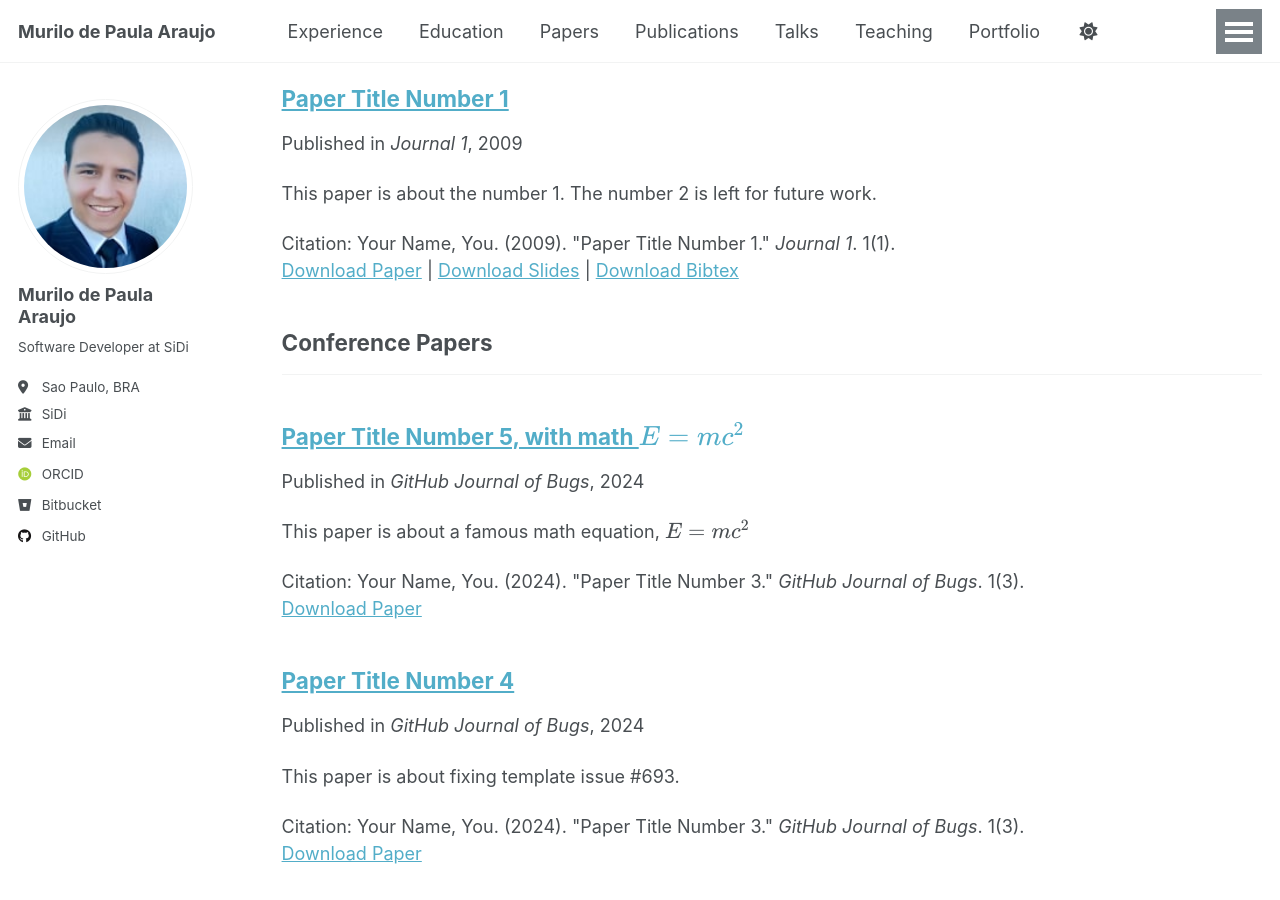
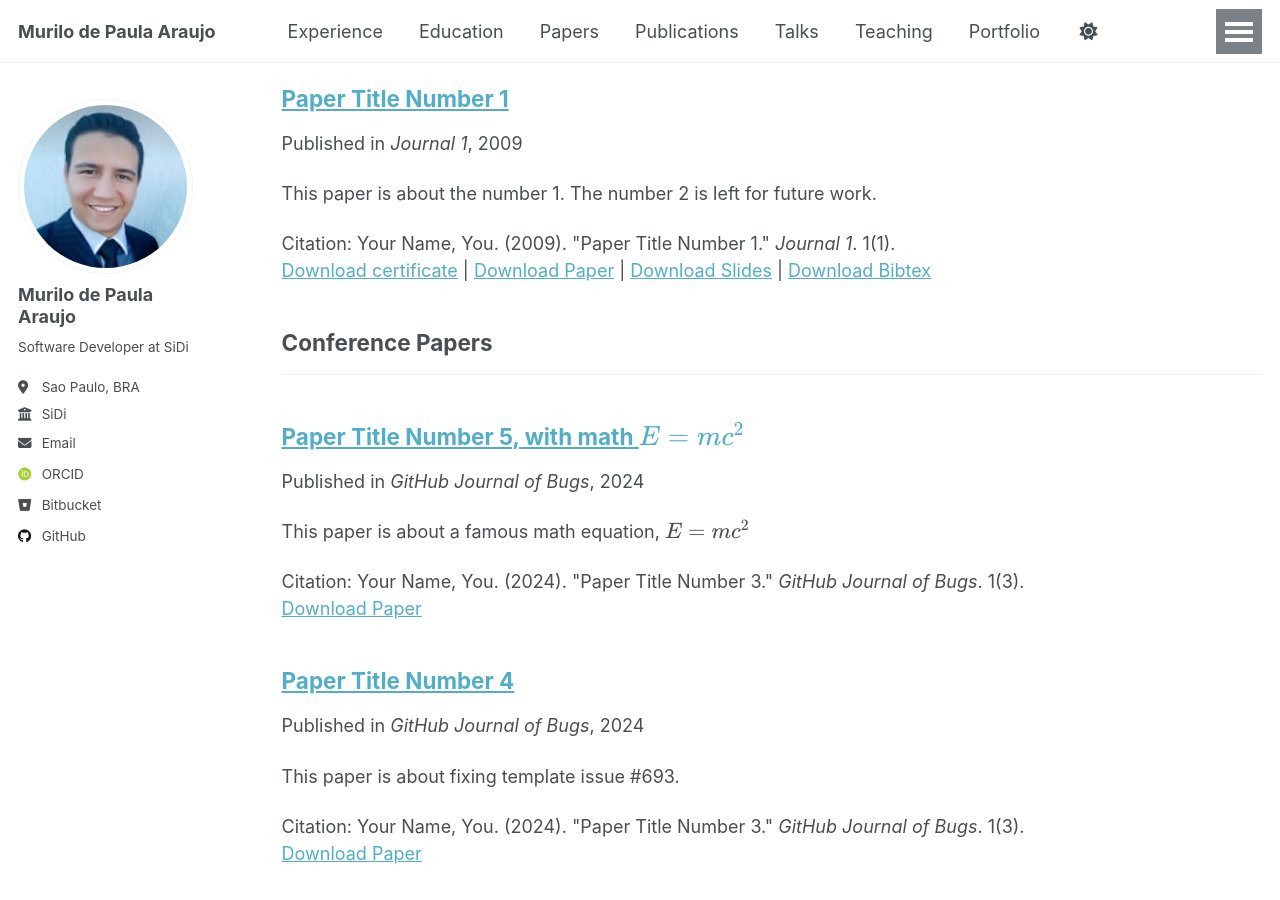
Before and after one commit to murilodepa/murilodepa.github.io, a Jekyll site: the page built from _pages/publications.html, in a window 1280 px wide and 900 px high, scrolled down 668 px. Built offline with Jekyll 4.4.1, drawn with Linux system fonts in a browser that asks for light colours; some web fonts are replaced; a script that is not in the unit is left out.

Commit message:
Update archive-single.html

```diff
--- a/_includes/archive-single.html
+++ b/_includes/archive-single.html
@@ -53,7 +53,7 @@
     {% endif %}
 
     {% if post.citation and post.paperurl and post.slidesurl and post.bibtexurl %}
-      <p>Citation: {{ post.citation }}<br /><a href="{{ post.paperurl }}">Download Paper</a> | <a href="{{ post.slidesurl }}">Download Slides</a> | <a href="{{ post.bibtexurl }}">Download Bibtex</a></p>
+      <p>Citation: {{ post.citation }}<br /><a href="{{ post.paperurl }}">Download certificate</a> | <a href="{{ post.certificate }}"> Download Paper</a> | <a href="{{ post.slidesurl }}">Download Slides</a> | <a href="{{ post.bibtexurl }}">Download Bibtex</a></p>
     {% elsif post.citation and post.paperurl and post.slidesurl %}
       <p>Citation: {{ post.citation }}<br /><a href="{{ post.paperurl }}">Download Paper</a> | <a href="{{ post.slidesurl }}">Download Slides</a></p>
     {% elsif post.citation and post.paperurl and post.bibtexurl %}
```
